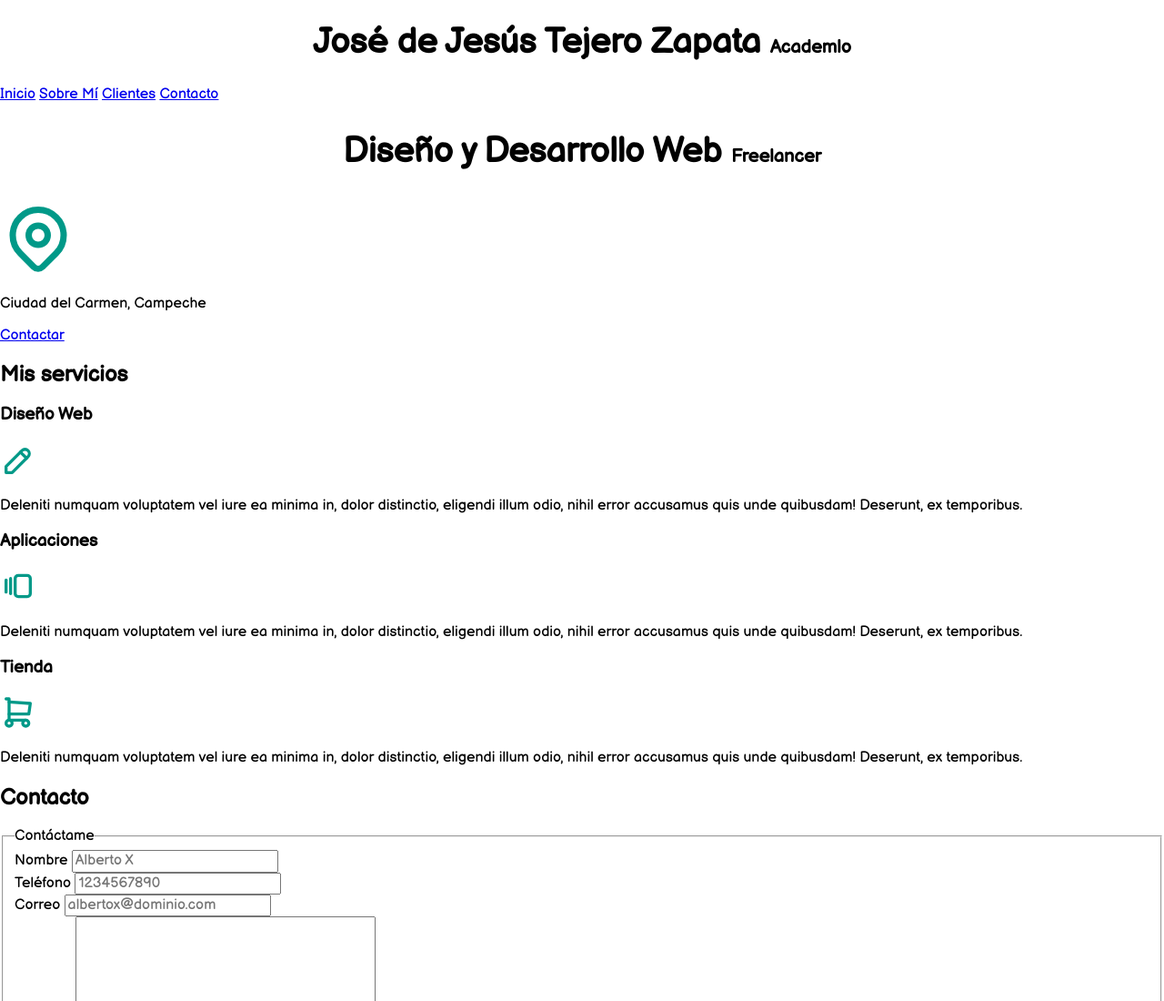
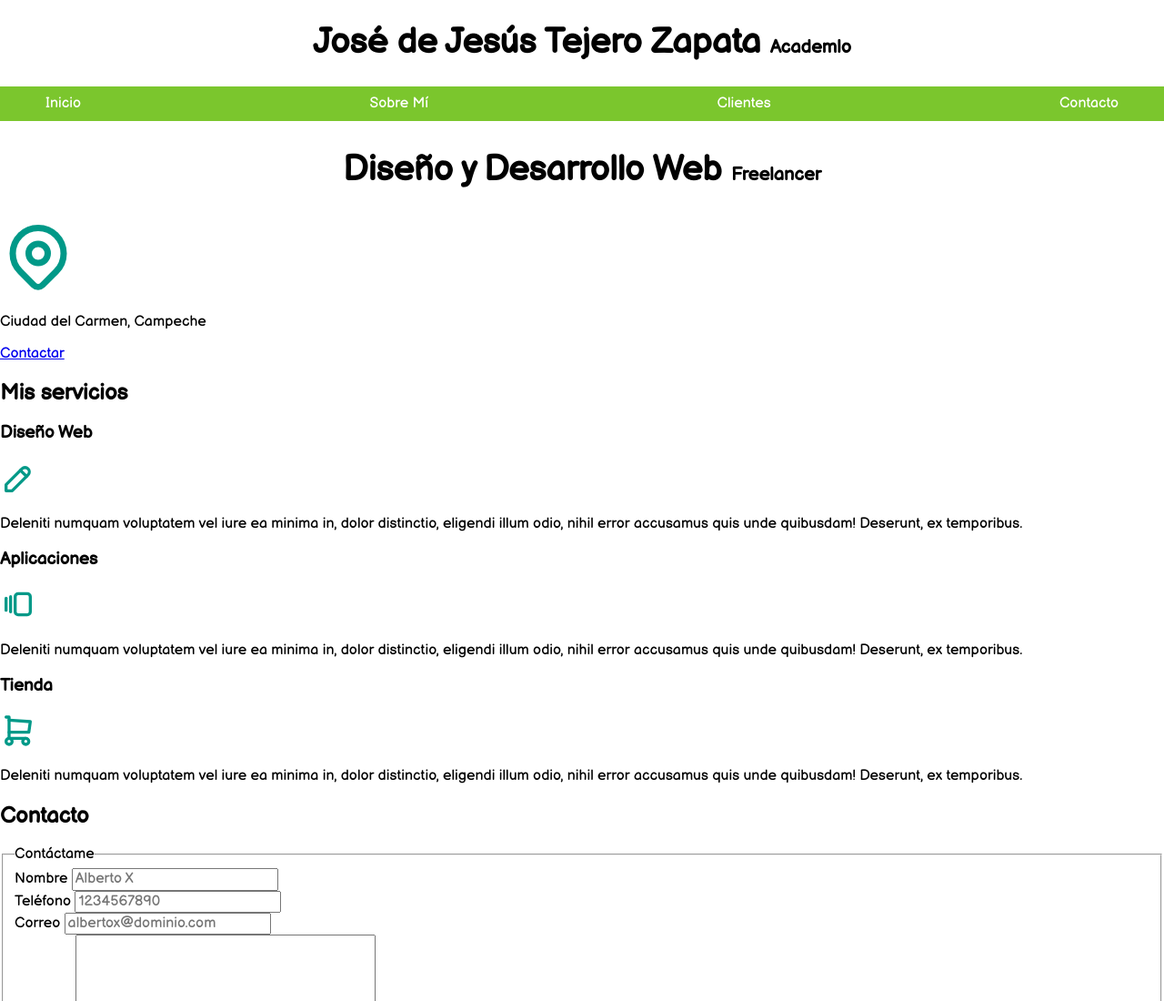
Before and after one commit to Jose-Tejero/Myportfolio, a plain HTML site: page index.html in a window 1280 px wide. Shown: the top 1100 px of the page at 91% size. Drawn offline with Linux system fonts and the light colour scheme.

Commit message:
Finalizando navegación

```diff
--- a/index.html
+++ b/index.html
@@ -18,12 +18,14 @@
         <h1 class="titulo">José de Jesús Tejero Zapata <span>Academlo</span></h1>
     </header>
 
-    <nav>
-        <a href="#">Inicio</a>
-        <a href="#">Sobre Mí</a>
-        <a href="#">Clientes</a>
-        <a href="#">Contacto</a>
-    </nav>
+    <div class="nav-bg">
+        <nav class="main-nav contenedor">
+            <a href="#">Inicio</a>
+            <a href="#">Sobre Mí</a>
+            <a href="#">Clientes</a>
+            <a href="#">Contacto</a>
+        </nav>
+    </div>
 
     <section>
         <h2 class="titulo">Diseño y Desarrollo Web <span>Freelancer</span></h2>
--- a/style/style.css
+++ b/style/style.css
@@ -23,3 +23,28 @@ body {
 .titulo span {
     font-size: 2rem;
 }
+
+.contenedor {
+    width: 120rem;
+    margin: 0 auto;
+}
+
+.nav-bg {
+    background-color: var(--secundario);
+}
+
+.main-nav {
+    display: flex;
+    justify-content: space-between;
+}
+
+.main-nav a {
+    padding: 1rem;
+    color: var(--blanco);
+    text-decoration: none;
+}
+
+.main-nav a:hover {
+    background-color: var(--primario);
+    color: var(--oscuro);
+}
```
